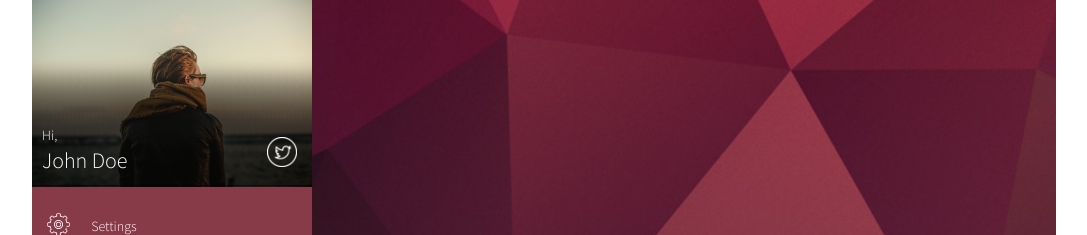
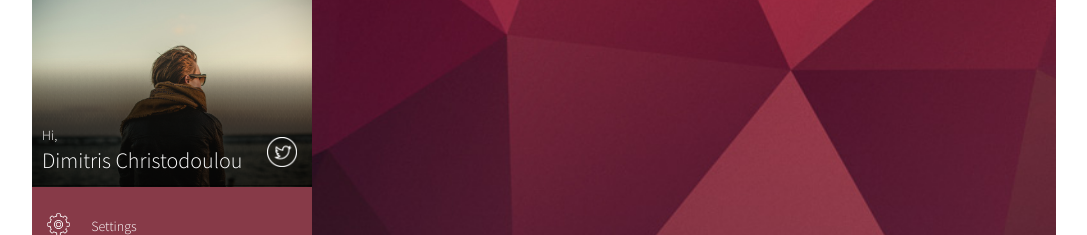
Before and after one commit to DimitrisChristodoulouDev/quiz.app.imp, a plain HTML site: page index.html in a window 1280 px wide. Both pictures are taken after a click on the link 264 px from the left and 777 px from the top of the page. Shown: the top 235 px of the page, without its empty margins (96-1183 px from the left). Drawn offline with Linux system fonts and the light colour scheme.

Commit message:
Testing
Changed Name

```diff
--- a/index.html
+++ b/index.html
@@ -28,7 +28,7 @@
                 <div class="user_thumb">
                 <img src="images/profile.jpg" alt="" title="" />
                   <div class="user_details">
-                   <p>Hi, <span>John Doe</span></p>
+                   <p>Hi, <span>Dimitris Christodoulou</span></p>
                   </div>
                   <div class="user_social">
                   <a href="#" data-popup=".popup-social" class="open-popup"><img src="images/icons/white/twitter.png" alt="" title="" /></a>              </div>
```
